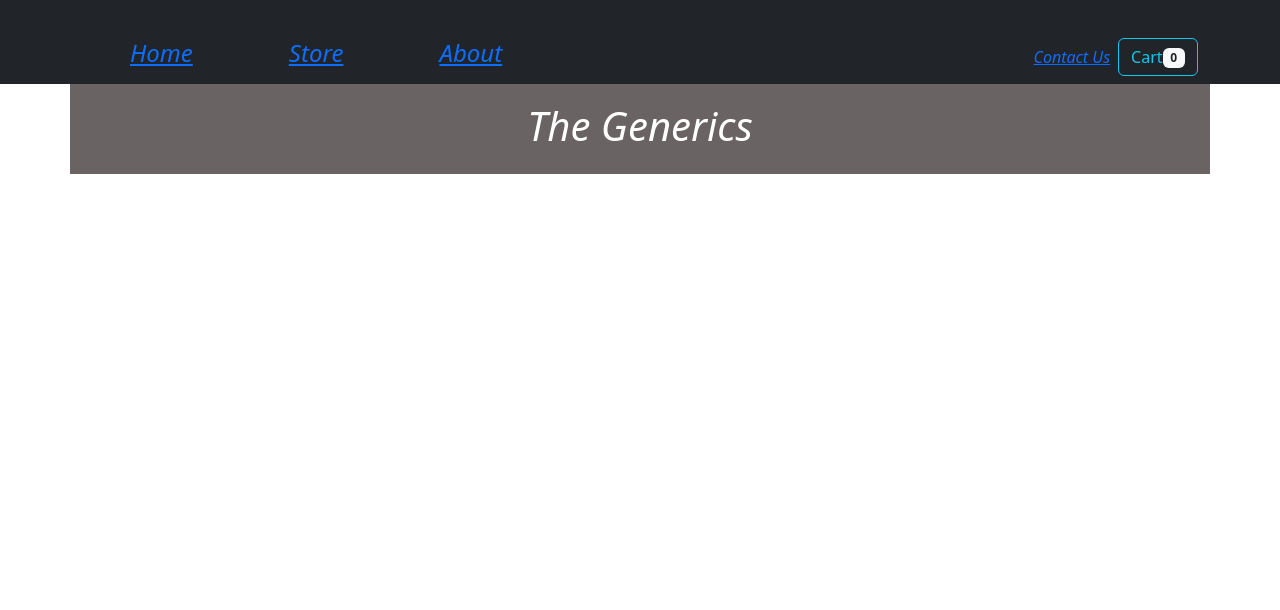
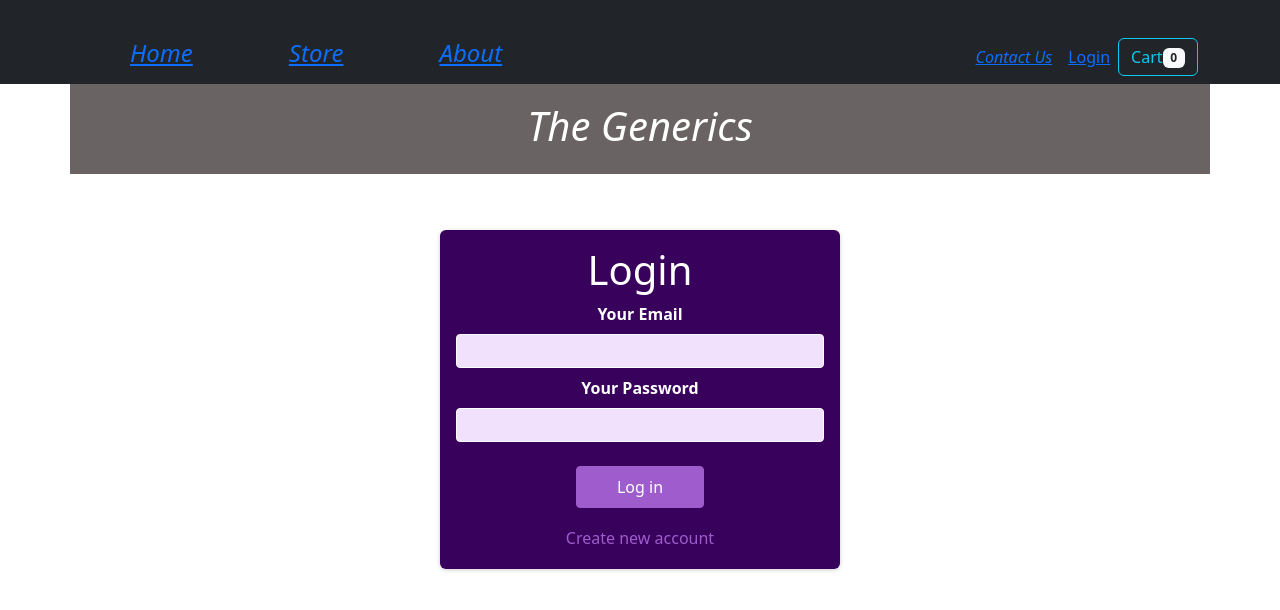
Before and after one commit to milanpatel41234/e-commerce-app, a React (Create React App) app: page /login in a window 1280 px wide. Shown: the top 610 px of the page. Built offline with nearby package versions, Linux system fonts and the light colour scheme.

Commit message:
login , logout added

```diff
--- a/src/App.js
+++ b/src/App.js
@@ -11,6 +11,7 @@ import About from "./Pages/About";
 import MovieStore from "./Pages/MovieStore";
 import ContactUs from "./Pages/ContactUs";
 import Cart from './Components/Cart/Cart'
+import LoginPage from "./Pages/LoginPage";
 
 function App() {
   const [CartState,setCartState] = useState(false);
@@ -48,6 +49,9 @@ function App() {
     <Route path='/contactUs'>
       <ContactUs/>
     </Route>
+    <Route path='/login'>
+      <LoginPage/>
+    </Route>
       </CartProvider>
       {/* <Footer/> */}
     </div>
--- /dev/null
+++ b/src/Components/Auth/AuthForm.js
@@ -0,0 +1,112 @@
+import { useContext, useRef, useState } from "react";
+import classes from "./AuthForm.module.css";
+import AuthContext from "../Store/AuthContext";
+import { useHistory } from "react-router-dom/cjs/react-router-dom.min";
+
+const AuthForm = () => {
+  const history = useHistory()
+  const [isLogin, setIsLogin] = useState(true);
+  const [SendingRequest,setSendingRequest] = useState(false);
+  const EmailRef = useRef();
+  const PasswordRef = useRef();
+  const ctx = useContext(AuthContext)
+  const switchAuthModeHandler = () => {
+    setIsLogin((prevState) => !prevState);
+  };
+
+  const HandleSubmit = async (e) => {
+    e.preventDefault();
+   setSendingRequest(true);
+    const Email = EmailRef.current.value;
+    const Password = PasswordRef.current.value;
+    if (isLogin) {
+      try {
+        const VarifyUser = await fetch('https://identitytoolkit.googleapis.com/v1/accounts:signInWithPassword?key=AIzaSyD0MqdL_RefR-qyUUwgnzLvNKPNaEqFjls',
+        {
+          method: "POST",
+          body: JSON.stringify({
+            email: Email,
+            password: Password,
+            returnSecureToken: true,
+          })
+        });
+        const data = await VarifyUser.json();
+        if (data.error) {
+          throw new Error(data.error.message);
+        }else{
+          ctx.setUserVerified(data.idToken);
+          alert('Log in successfull')
+          history.replace('/')
+        }
+      } catch (error) {
+        alert(error.message);
+      }
+    } else {
+      try {
+        const newUser = await fetch(
+          "https://identitytoolkit.googleapis.com/v1/accounts:signUp?key=AIzaSyD0MqdL_RefR-qyUUwgnzLvNKPNaEqFjls",
+          {
+            method: "POST",
+            body: JSON.stringify({
+              email: Email,
+              password: Password,
+              returnSecureToken: true,
+            }),
+            headers: {
+              "Content-Type": "application/json",
+            },
+          }
+        );
+        const data = await newUser.json();
+        console.log(data.error)
+        if (data.error) {
+          throw new Error(data.error.message);
+        }else {
+          alert('Account created successfully')
+        }
+      } catch (error) {
+        if (error.message === "EMAIL_EXISTS") {
+          alert(
+            "This EMAIL already exists. Please try login or create a new one with different email addresses"
+          );
+        } else {
+          alert("Authentication failed");
+        }
+      }
+    }
+    setSendingRequest(false);
+  };
+
+  return (
+    <section className={classes.auth}>
+      <h1>{isLogin ? "Login" : "Sign Up"}</h1>
+      <form onSubmit={HandleSubmit}>
+        <div className={classes.control}>
+          <label htmlFor="email">Your Email</label>
+          <input type="email" id="email" required ref={EmailRef} />
+        </div>
+        <div className={classes.control}>
+          <label htmlFor="password">Your Password</label>
+          <input type="password" id="password" required ref={PasswordRef} />
+        </div>
+        <div className={classes.actions}>
+        <button
+            type="submit"
+            className={`${classes.toggle}{${classes.login}`}
+          >
+            {!SendingRequest ? (isLogin ? "Log in" : "Create Account"):"Loding..."}
+          </button>
+          <button
+            type="button"
+            className={classes.toggle}
+            onClick={switchAuthModeHandler}
+          >
+            {isLogin ? "Create new account" : "Login with existing account"}
+          </button>
+        </div>
+      </form>
+    </section>
+  );
+};
+
+export default AuthForm;
--- /dev/null
+++ b/src/Components/Auth/AuthForm.module.css
@@ -0,0 +1,72 @@
+.auth {
+  margin: 3rem auto;
+  width: 95%;
+  max-width: 25rem;
+  border-radius: 6px;
+  background-color: #38015c;
+  box-shadow: 0 1px 4px rgba(0, 0, 0, 0.2);
+  padding: 1rem;
+  text-align: center;
+}
+
+.auth h1 {
+  text-align: center;
+  color: white;
+}
+
+.control {
+  margin-bottom: 0.5rem;
+}
+
+.control label {
+  display: block;
+  color: white;
+  font-weight: bold;
+  margin-bottom: 0.5rem;
+}
+
+.control input {
+  font: inherit;
+  background-color: #f1e1fc;
+  color: #38015c;
+  border-radius: 4px;
+  border: 1px solid white;
+  width: 100%;
+  text-align: left;
+  padding: 0.25rem;
+}
+
+.actions {
+  margin-top: 1.5rem;
+  display: flex;
+  flex-direction: column;
+  align-items: center;
+}
+
+.actions button {
+  cursor: pointer;
+  font: inherit;
+  color: white;
+  background-color: #9f5ccc;
+  border: 1px solid #9f5ccc;
+  border-radius: 4px;
+  padding: 0.5rem 2.5rem;
+}
+
+.actions button:hover {
+  background-color: #873abb;
+  border-color: #873abb;
+}
+
+.actions .toggle {
+  margin-top: 1rem;
+  background-color: transparent;
+  color: #9f5ccc;
+  border: none;
+  padding: 0.15rem 1.5rem;
+}
+
+.actions .toggle:hover {
+  background-color: transparent;
+  color: #ae82cc;
+}
--- a/src/Components/Cart/Cart.js
+++ b/src/Components/Cart/Cart.js
@@ -42,6 +42,10 @@ const Cart = (props) => {
         </td>
       </tr>
     ));
+  }
+  const HandlePurchase=()=>{
+    ctx.items = []
+    alert('your order will be deliverd within 2 days')
   }
   return (
     <Container
@@ -109,7 +113,7 @@ const Cart = (props) => {
               <thead>
                 <tr>
                   <td style={{width:'10rem'}}><b>TOTAL-</b> Rs {ctx.totalAmount}</td>
-                  <td><Button variant="info">Purchase</Button></td>
+                  <td><Button onClick={HandlePurchase} variant="info">Purchase</Button></td>
 
                 </tr>
               </thead>
--- a/src/Components/Navbar/Navbar.js
+++ b/src/Components/Navbar/Navbar.js
@@ -4,9 +4,11 @@ import Navbar from 'react-bootstrap/Navbar';
 import { Button, Badge } from 'react-bootstrap';
 import { useContext } from 'react';
 import CartContext from '../Store/Cart-Context';
-import {Link} from 'react-router-dom';
+import { NavLink , Link} from 'react-router-dom';
+import AuthContext from '../Store/AuthContext';
 function HeaderNavbar(props) {
 
+  const Authctx = useContext(AuthContext)
   const {items} = useContext(CartContext);
   const quantity = items.reduce((curNum ,item)=>{
     return (curNum + item.quantity)
@@ -19,11 +21,13 @@ function HeaderNavbar(props) {
             {/* <Nav.Link href="/">Home</Nav.Link>
             <Nav.Link href="store">Store</Nav.Link>
             <Nav.Link href="about" >About</Nav.Link> */}
-           <h4><Link className='mx-5' to='/home'><i>Home</i></Link></h4>
+           <h4><NavLink className='mx-5' to='/home'><i>Home</i></NavLink></h4>
            <h4><Link className='mx-5' to='/store'><i>Store</i></Link></h4>
            <h4><Link className='mx-5' to='/about'><i>About</i></Link></h4>
           </Nav>
            <Link className='mx-2' to='/contactUs'><i>Contact Us</i></Link>
+           {!Authctx.loginState && <Link className='mx-2' to='/login'>Login</Link>}
+           {Authctx.loginState && <Button variant="secondary" className='mx-2' onClick={Authctx.setlogout} >Logout</Button>}
           <Button onClick={props.onClick} variant="outline-info" style={{float:'right'}}>Cart<Badge bg="light" text="dark">{quantity}</Badge></Button>
         </Container>
       </Navbar>
--- /dev/null
+++ b/src/Components/Store/AuthContext.js
@@ -0,0 +1,8 @@
+import { createContext } from 'react'
+const AuthContext = createContext({
+    tokenId: '',
+    setUserVerified: (data)=>{},
+    loginState: '',
+    setlogout: ()=>{},
+})
+export default AuthContext
--- /dev/null
+++ b/src/Components/Store/AuthProvider.js
@@ -0,0 +1,38 @@
+import React, {useState} from 'react'
+import AuthContext from './AuthContext'
+
+let Token = '' ;
+let userLogin = null;
+if(localStorage.TokenId){
+    Token = localStorage.TokenId;
+    userLogin = true;
+}
+
+function AuthProvider(props) {
+   const [TokenId , setTokenId] = useState(Token)
+   const [LoginState , setLoginState] = useState(userLogin)
+   const UserIsVerified = (idToken)=>{
+    setTokenId(idToken)
+    localStorage.setItem('TokenId', idToken)
+    setLoginState(true)
+}
+const UserLogout = ()=>{
+    setTokenId(null)
+    localStorage.removeItem('TokenId')
+    setLoginState(false)
+}
+
+    const authcontext = {
+        setUserVerified: UserIsVerified,
+        setlogout: UserLogout,
+        tokenId: TokenId,
+        loginState: LoginState
+    }
+  return (
+  <AuthContext.Provider value={authcontext}>
+     {props.children}
+  </AuthContext.Provider>
+  )
+}
+
+export default AuthProvider
--- /dev/null
+++ b/src/Pages/LoginPage.js
@@ -0,0 +1,6 @@
+import AuthForm from '../Components/Auth/AuthForm'
+const LoginPage = () => {
+  return <AuthForm/>;
+};
+
+export default LoginPage;
--- a/src/index.js
+++ b/src/index.js
@@ -5,13 +5,15 @@ import App from './App';
 import {BrowserRouter} from 'react-router-dom'
 
 import 'bootstrap/dist/css/bootstrap.min.css';
+import AuthProvider from './Components/Store/AuthProvider';
 <script
   src="https://cdn.jsdelivr.net/npm/react-bootstrap@next/dist/react-bootstrap.min.js"
   crossorigin></script>
   const root = ReactDOM.createRoot(document.getElementById('root'));
 root.render(
   <React.StrictMode>
+    <AuthProvider>
     <BrowserRouter><App /></BrowserRouter>
-
+    </AuthProvider>
   </React.StrictMode>
 );
```
